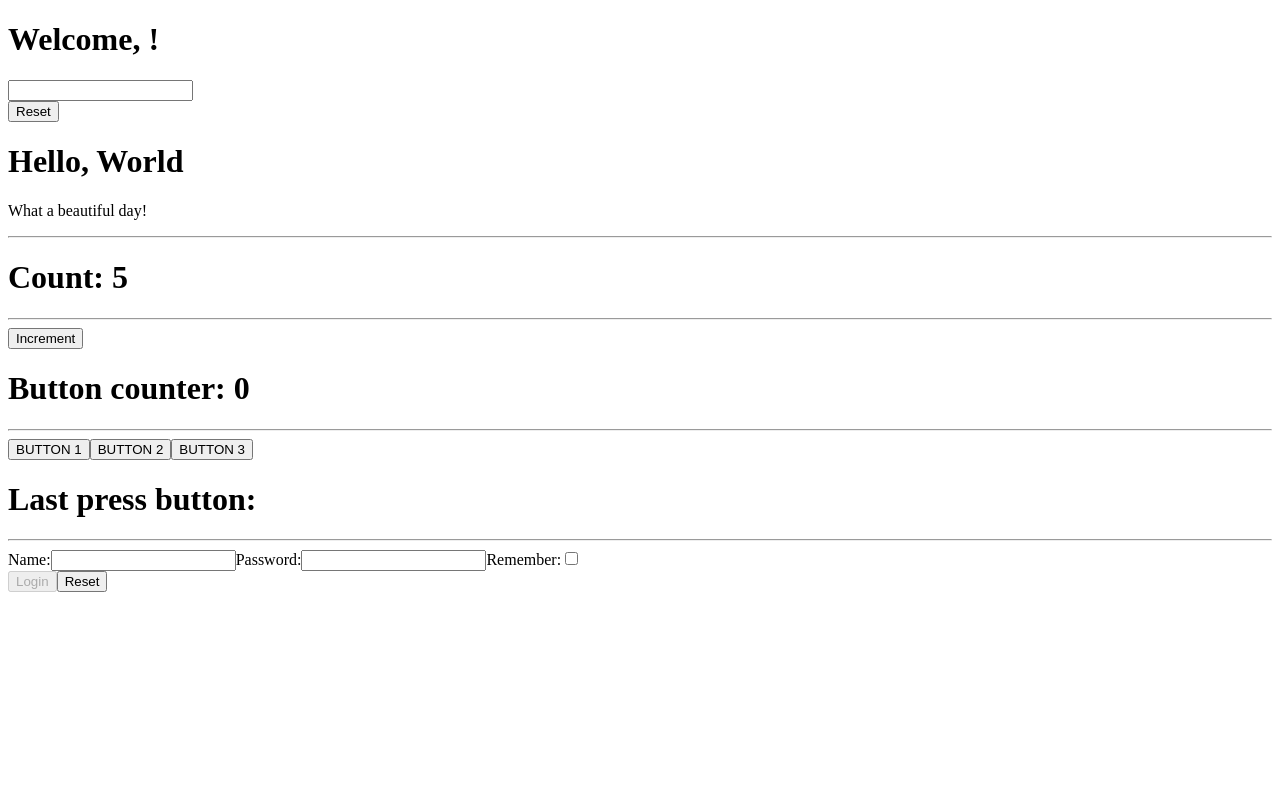
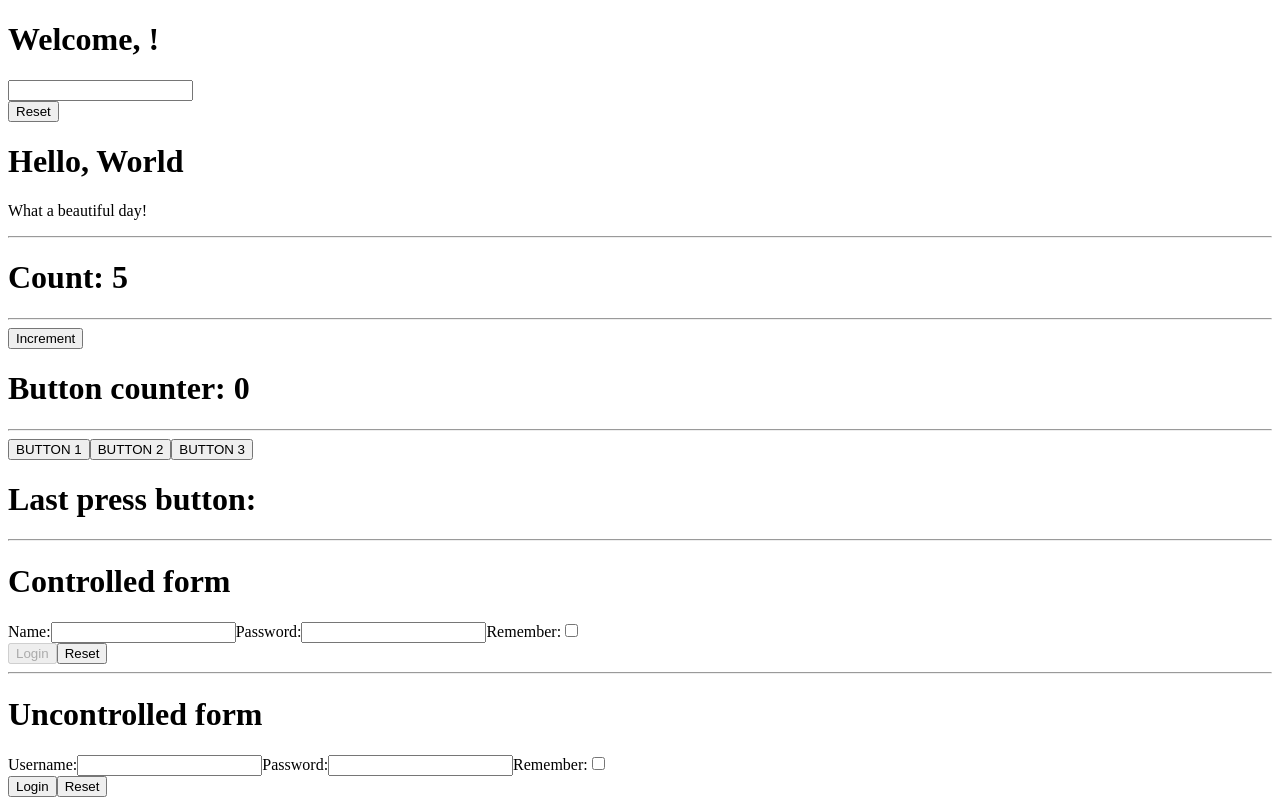
Before and after one commit to RavaMarghe/Esercizi-React, a React (Create React App) app in the folder my-app/: page / in a window 1280 px wide. Built offline with nearby package versions, Linux system fonts and the light colour scheme.

Commit message:
feat: add UncontrolledLogin.js

```diff
--- a/my-app/src/App.js
+++ b/my-app/src/App.js
@@ -5,6 +5,7 @@ import { Counter } from "./Counter";
 import { Hello } from "./Hello";
 import { InteractiveWelcome } from "./InteractiveWelcome";
 import { Login } from "./Login";
+import { UncontrolledLogin } from "./UncontrolledLogin";
 
 export class App extends React.Component {
   render() {
@@ -20,6 +21,8 @@ export class App extends React.Component {
         <ClickTracker />
         <hr />
         <Login />
+        <hr />
+        <UncontrolledLogin />
       </div>
     );
   }
--- a/my-app/src/Login.js
+++ b/my-app/src/Login.js
@@ -28,11 +28,13 @@ export class Login extends React.Component {
       username: "",
       password: "",
       remember: false,
-    })
-  }
+    });
+  };
 
   render() {
     return (
+      <div>
+        <h1>Controlled form</h1>
         <form>
           <div>
             <label>
@@ -65,10 +67,18 @@ export class Login extends React.Component {
             </label>
           </div>
           <div>
-          <button disabled={(this.state.username === "" || this.state.password === "")} onClick={this.onLogin}>Login</button>
+            <button
+              disabled={
+                this.state.username === "" || this.state.password === ""
+              }
+              onClick={this.onLogin}
+            >
+              Login
+            </button>
             <button onClick={this.reset}>Reset</button>
           </div>
         </form>
+      </div>
     );
   }
 }
--- /dev/null
+++ b/my-app/src/UncontrolledLogin.js
@@ -0,0 +1,43 @@
+import React from "react";
+
+export class UncontrolledLogin extends React.Component {
+  handleSubmitButton = (event) => {
+    event.preventDefault();
+
+    const username = event.target.elements.username.value;
+    const password = event.target.elements.password.value;
+    const remember = event.target.elements.remember.checked;
+
+    console.log({
+      username,
+      password,
+      remember,
+    });
+  };
+
+  render() {
+    return (
+      <div>
+        <h1>Uncontrolled form</h1>
+        <form onSubmit={this.handleSubmitButton}>
+          <label>
+            Username:
+            <input name="username" required />
+          </label>
+          <label>
+            Password:
+            <input name="password" type="password" required />
+          </label>
+          <label>
+            Remember:
+            <input name="remember" type="checkbox" />
+          </label>
+          <div>
+            <button type="submit">Login</button>
+            <button type="reset">Reset</button>
+          </div>
+        </form>
+      </div>
+    );
+  }
+}
```
Lines whose indentation alone changed are shown as unchanged.
